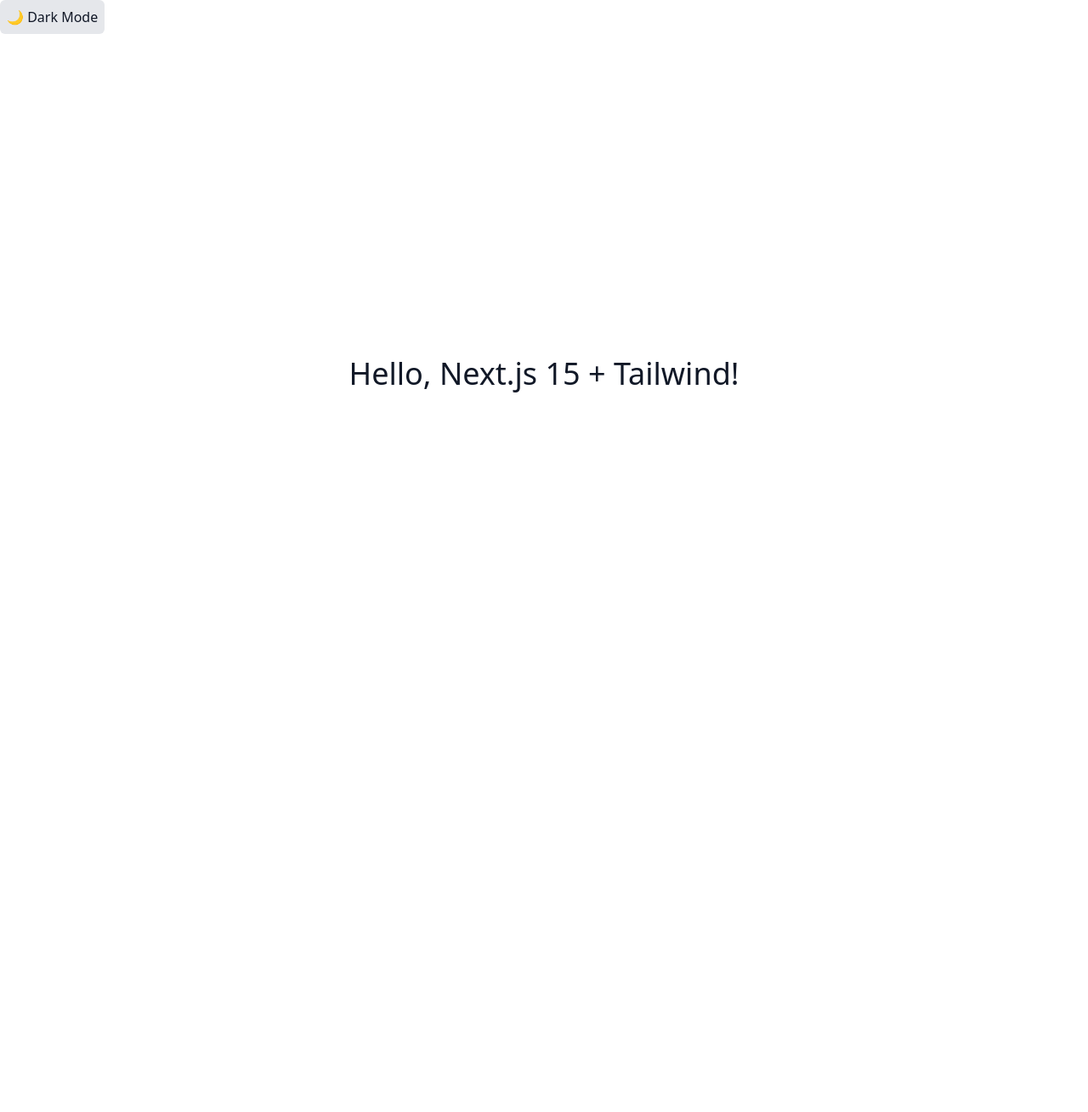
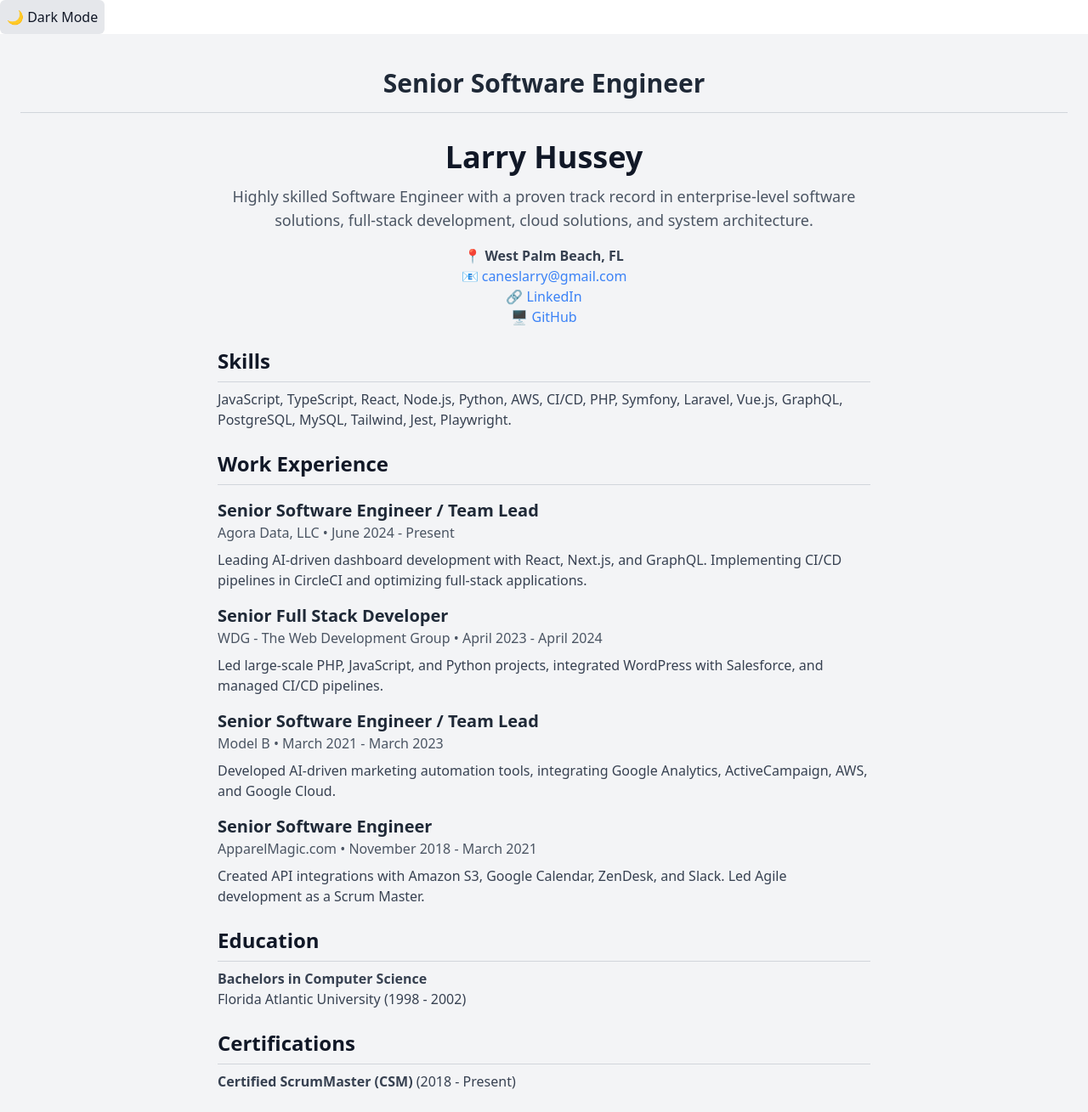
Before and after one commit to caneslarry/caneslarrycom, a Next.js app: page / in a window 1280 px wide. Shown: the whole page at 85% size. Before the commit the page ends 840 px from the top, so only its background shows below. Built offline with nearby package versions, Linux system fonts and the light colour scheme.

Commit message:
add resume content

```diff
--- a/app/page.tsx
+++ b/app/page.tsx
@@ -1,7 +1,7 @@
+import HomePage from "../components/HomePage";
+
 export default function Home() {
-  return (
-    <main className="flex min-h-screen items-center justify-center bg-white dark:bg-gray-900 text-gray-900 dark:text-white">
-      <h1 className="text-4xl">Hello, Next.js 15 + Tailwind!</h1>
-    </main>
-  );
+    return (
+        <HomePage/>
+    );
 }
--- /dev/null
+++ b/components/HomePage.tsx
@@ -0,0 +1,112 @@
+export default function HomePage() {
+    return (
+        <div className="min-h-screen bg-gray-100 dark:bg-gray-900 text-gray-800 dark:text-gray-200 p-6 flex flex-col items-center">
+            {/* Header */}
+            <header className="text-3xl font-bold text-center py-4 border-b border-gray-300 dark:border-gray-700 w-full">
+                Senior Software Engineer
+            </header>
+
+            {/* Main Content */}
+            <main className="max-w-3xl w-full text-center mt-8">
+                {/* Introduction */}
+                <h1 className="text-4xl font-extrabold text-gray-900 dark:text-white">Larry Hussey</h1>
+                <p className="mt-3 text-lg text-gray-600 dark:text-gray-300">
+                    Highly skilled Software Engineer with a proven track record in enterprise-level software solutions,
+                    full-stack development, cloud solutions, and system architecture.
+                </p>
+
+                {/* Contact Information */}
+                <section className="mt-4">
+                    <p className="text-gray-700 dark:text-gray-300">
+                        📍 <strong>West Palm Beach, FL</strong>
+                    </p>
+                    <p>
+                        📧 <a href="mailto:caneslarry@gmail.com" className="text-blue-500 dark:text-blue-400 hover:underline">
+                        caneslarry@gmail.com
+                    </a>
+                    </p>
+                    <p>
+                        🔗 <a href="https://www.linkedin.com/in/larryhussey/" className="text-blue-500 dark:text-blue-400 hover:underline">
+                        LinkedIn
+                    </a>
+                    </p>
+                    <p>
+                        🖥 <a href="https://github.com/caneslarry" className="text-blue-500 dark:text-blue-400 hover:underline">
+                        GitHub
+                    </a>
+                    </p>
+                </section>
+
+                {/* Skills Section */}
+                <section className="mt-6 text-left">
+                    <h2 className="text-2xl font-semibold text-gray-900 dark:text-white border-b pb-2 border-gray-300 dark:border-gray-700">
+                        Skills
+                    </h2>
+                    <p className="mt-2 text-gray-700 dark:text-gray-300">
+                        JavaScript, TypeScript, React, Node.js, Python, AWS, CI/CD, PHP, Symfony, Laravel, Vue.js, GraphQL, PostgreSQL, MySQL, Tailwind, Jest, Playwright.
+                    </p>
+                </section>
+
+                {/* Work Experience Section */}
+                <section className="mt-6 text-left">
+                    <h2 className="text-2xl font-semibold text-gray-900 dark:text-white border-b pb-2 border-gray-300 dark:border-gray-700">
+                        Work Experience
+                    </h2>
+
+                    <div className="mt-4">
+                        <h3 className="text-xl font-bold text-gray-800 dark:text-gray-200">Senior Software Engineer / Team Lead</h3>
+                        <p className="text-gray-600 dark:text-gray-400">Agora Data, LLC • June 2024 - Present</p>
+                        <p className="mt-2 text-gray-700 dark:text-gray-300">
+                            Leading AI-driven dashboard development with React, Next.js, and GraphQL. Implementing CI/CD pipelines in CircleCI and optimizing full-stack applications.
+                        </p>
+                    </div>
+
+                    <div className="mt-4">
+                        <h3 className="text-xl font-bold text-gray-800 dark:text-gray-200">Senior Full Stack Developer</h3>
+                        <p className="text-gray-600 dark:text-gray-400">WDG - The Web Development Group • April 2023 - April 2024</p>
+                        <p className="mt-2 text-gray-700 dark:text-gray-300">
+                            Led large-scale PHP, JavaScript, and Python projects, integrated WordPress with Salesforce, and managed CI/CD pipelines.
+                        </p>
+                    </div>
+
+                    <div className="mt-4">
+                        <h3 className="text-xl font-bold text-gray-800 dark:text-gray-200">Senior Software Engineer / Team Lead</h3>
+                        <p className="text-gray-600 dark:text-gray-400">Model B • March 2021 - March 2023</p>
+                        <p className="mt-2 text-gray-700 dark:text-gray-300">
+                            Developed AI-driven marketing automation tools, integrating Google Analytics, ActiveCampaign, AWS, and Google Cloud.
+                        </p>
+                    </div>
+
+                    <div className="mt-4">
+                        <h3 className="text-xl font-bold text-gray-800 dark:text-gray-200">Senior Software Engineer</h3>
+                        <p className="text-gray-600 dark:text-gray-400">ApparelMagic.com • November 2018 - March 2021</p>
+                        <p className="mt-2 text-gray-700 dark:text-gray-300">
+                            Created API integrations with Amazon S3, Google Calendar, ZenDesk, and Slack. Led Agile development as a Scrum Master.
+                        </p>
+                    </div>
+                </section>
+
+                {/* Education Section */}
+                <section className="mt-6 text-left">
+                    <h2 className="text-2xl font-semibold text-gray-900 dark:text-white border-b pb-2 border-gray-300 dark:border-gray-700">
+                        Education
+                    </h2>
+                    <p className="mt-2 text-gray-700 dark:text-gray-300">
+                        <strong>Bachelors in Computer Science</strong> <br />
+                        Florida Atlantic University (1998 - 2002)
+                    </p>
+                </section>
+
+                {/* Certifications Section */}
+                <section className="mt-6 text-left">
+                    <h2 className="text-2xl font-semibold text-gray-900 dark:text-white border-b pb-2 border-gray-300 dark:border-gray-700">
+                        Certifications
+                    </h2>
+                    <p className="mt-2 text-gray-700 dark:text-gray-300">
+                        <strong>Certified ScrumMaster (CSM)</strong> (2018 - Present)
+                    </p>
+                </section>
+            </main>
+        </div>
+    );
+}
```
